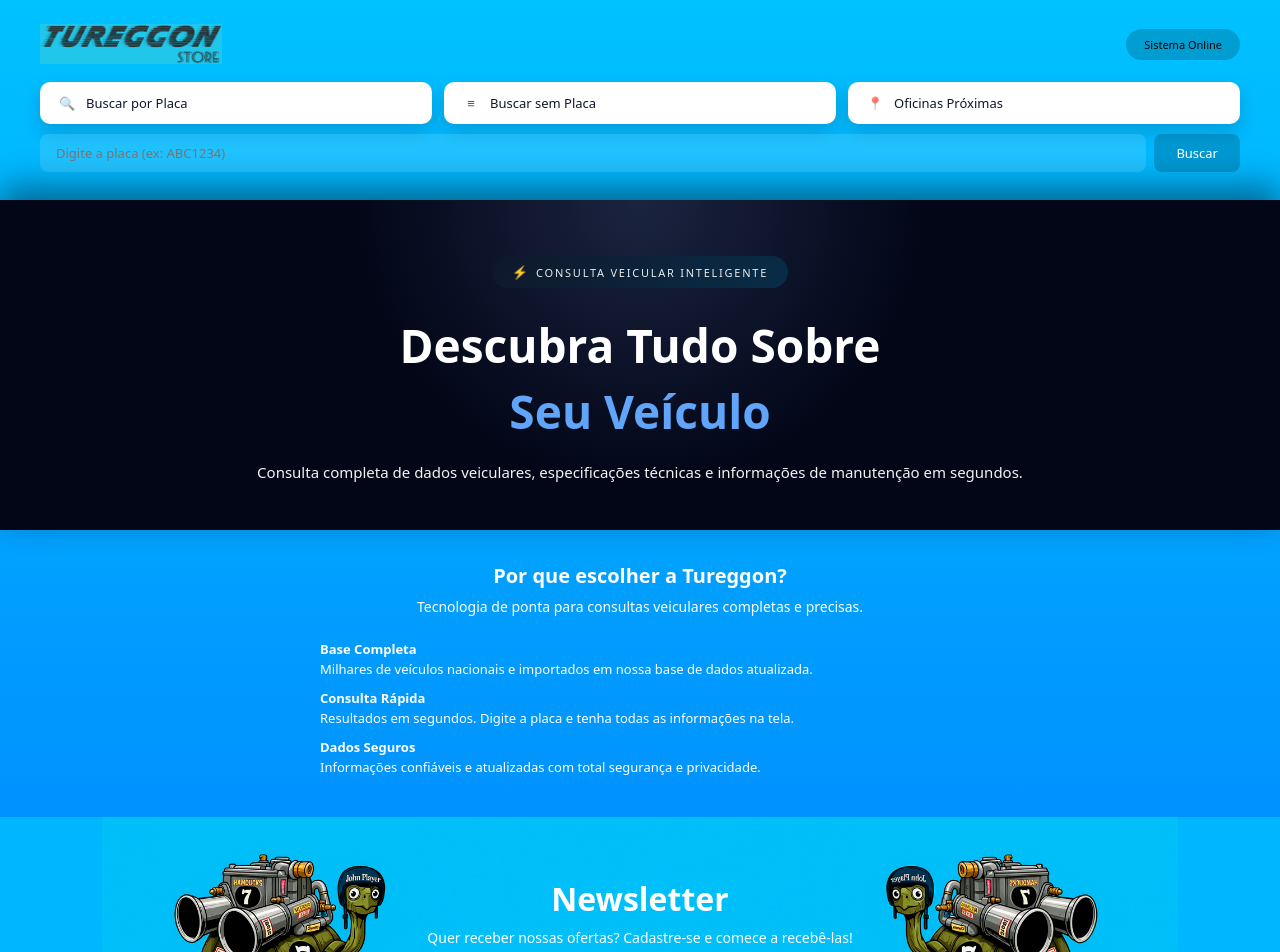
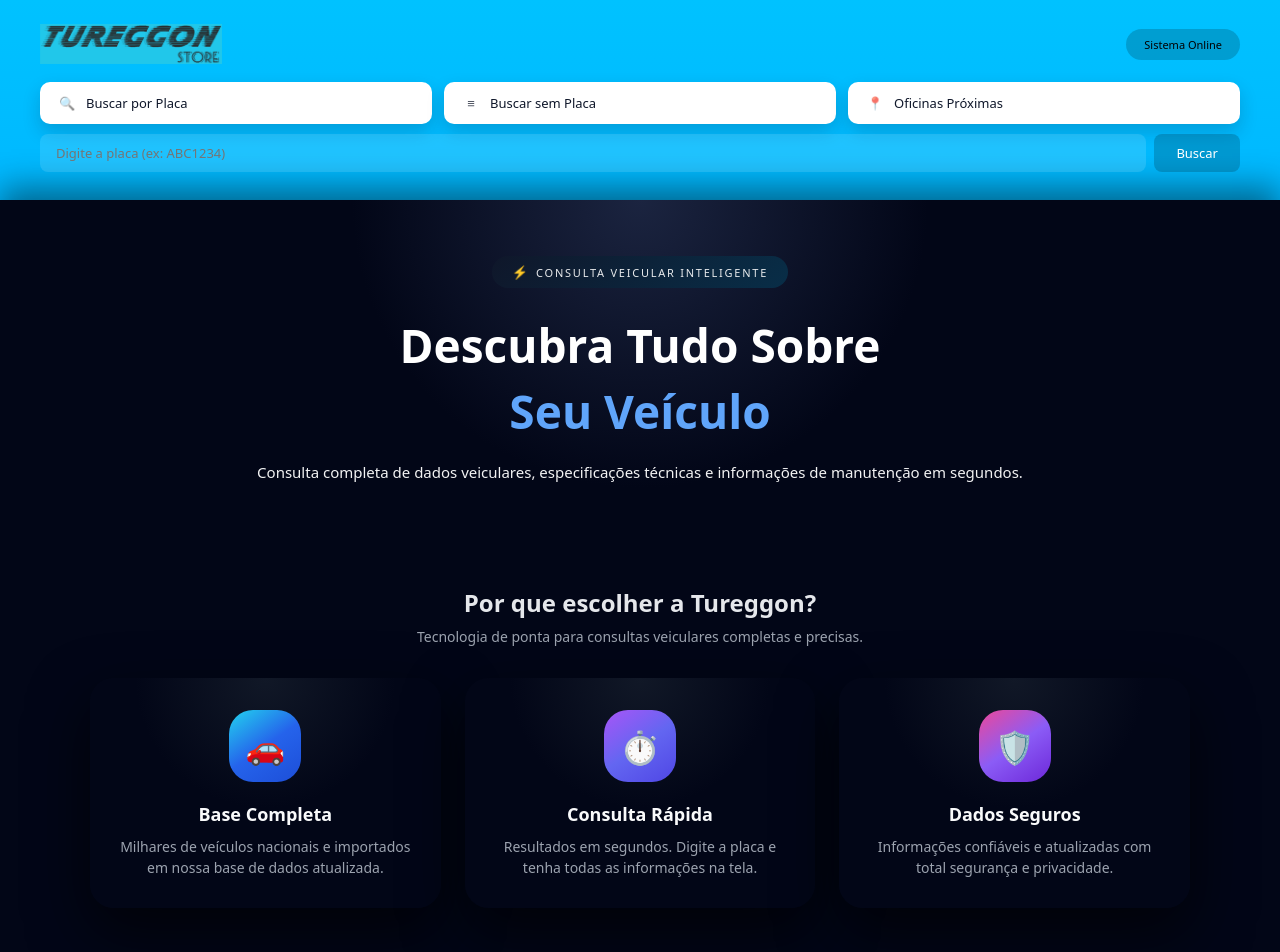
Before and after one commit to joao6861/novo-app, a Next.js app: page / in a window 1280 px wide. Shown: the top 952 px of the page. Built offline with nearby package versions, Linux system fonts and the light colour scheme.

Commit message:
Update page.tsx

```diff
--- a/src/app/page.tsx
+++ b/src/app/page.tsx
@@ -154,40 +154,90 @@ const styles: { [key: string]: React.CSSProperties } = {
     marginRight: "auto",
   },
 
-  /* WHY SECTION */
+  /* SEÇÃO "POR QUE ESCOLHER" COM CARDS */
   whyOuter: {
-    padding: "32px 16px 40px",
+    backgroundColor: "#020617",
+    padding: "56px 16px 64px",
   },
   whyInner: {
     width: "100%",
     maxWidth: 1100,
     margin: "0 auto",
     textAlign: "center",
+    color: "#e5e7eb",
   },
   whyTitle: {
     marginTop: 0,
     marginBottom: 8,
-    fontSize: 20,
-    fontWeight: 600,
+    fontSize: 24,
+    fontWeight: 700,
   },
   whySub: {
     marginTop: 0,
-    marginBottom: 24,
+    marginBottom: 32,
     fontSize: 14,
+    color: "#9ca3af",
   },
-  whyBlock: {
-    maxWidth: 640,
-    margin: "0 auto",
-    textAlign: "left",
+  featureGrid: {
+    display: "grid",
+    gridTemplateColumns: "repeat(3, minmax(0, 1fr))",
+    gap: 24,
+  },
+  featureCard: {
+    background:
+      "radial-gradient(circle at top, #111827 0%, #020617 45%, #020617 100%)",
+    borderRadius: 24,
+    padding: "32px 28px 30px",
+    boxShadow: "0 24px 60px rgba(0,0,0,0.65)",
+    border: "1px solid rgba(148,163,184,0.12)",
+    textAlign: "center",
+  },
+  featureIconWrap: {
+    width: 72,
+    height: 72,
+    margin: "0 auto 20px",
+    borderRadius: 24,
+    background:
+      "linear-gradient(145deg, #22d3ee 0%, #2563eb 50%, #1d4ed8 100%)",
+    display: "flex",
+    alignItems: "center",
+    justifyContent: "center",
+  },
+  featureIconWrapPurple: {
+    width: 72,
+    height: 72,
+    margin: "0 auto 20px",
+    borderRadius: 24,
+    background:
+      "linear-gradient(145deg, #a855f7 0%, #6366f1 50%, #4f46e5 100%)",
+    display: "flex",
+    alignItems: "center",
+    justifyContent: "center",
+  },
+  featureIconWrapPink: {
+    width: 72,
+    height: 72,
+    margin: "0 auto 20px",
+    borderRadius: 24,
+    background:
+      "linear-gradient(145deg, #ec4899 0%, #8b5cf6 50%, #6d28d9 100%)",
+    display: "flex",
+    alignItems: "center",
+    justifyContent: "center",
+  },
+  featureIcon: {
+    fontSize: 32,
+  },
+  featureTitle: {
+    fontSize: 18,
+    fontWeight: 700,
+    marginBottom: 10,
+    color: "#f9fafb",
+  },
+  featureText: {
+    fontSize: 14,
+    color: "#9ca3af",
     lineHeight: 1.5,
-    fontSize: 13,
-  },
-  whyItemTitle: {
-    margin: "10px 0 0 0",
-    fontWeight: 700,
-  },
-  whyItemText: {
-    margin: 0,
   },
 
   /* NEWSLETTER (BANNER TARTARUGAS) */
@@ -239,7 +289,7 @@ const styles: { [key: string]: React.CSSProperties } = {
     cursor: "pointer",
   },
 
-  /* FOOTER - SIMPLIFICADO (SEM AS ABAS) */
+  /* FOOTER SIMPLIFICADO */
   footerOuter: {
     backgroundColor: "#000000",
     color: "#ffffff",
@@ -375,7 +425,7 @@ export default function Home() {
         </div>
       </section>
 
-      {/* POR QUE ESCOLHER A TUREGGON */}
+      {/* POR QUE ESCOLHER A TUREGGON (CARDS) */}
       <section style={styles.whyOuter}>
         <div style={styles.whyInner}>
           <h2 style={styles.whyTitle}>Por que escolher a Tureggon?</h2>
@@ -383,24 +433,39 @@ export default function Home() {
             Tecnologia de ponta para consultas veiculares completas e precisas.
           </p>
 
-          <div style={styles.whyBlock}>
-            <p style={styles.whyItemTitle}>Base Completa</p>
-            <p style={styles.whyItemText}>
-              Milhares de veículos nacionais e importados em nossa base de dados
-              atualizada.
+          <div style={styles.featureGrid}>
+            <div style={styles.featureCard}>
+              <div style={styles.featureIconWrap}>
+                <span style={styles.featureIcon}>🚗</span>
+              </div>
+              <h3 style={styles.featureTitle}>Base Completa</h3>
+              <p style={styles.featureText}>
+                Milhares de veículos nacionais e importados em nossa base de
+                dados atualizada.
               </p>
+            </div>
 
-            <p style={styles.whyItemTitle}>Consulta Rápida</p>
-            <p style={styles.whyItemText}>
+            <div style={styles.featureCard}>
+              <div style={styles.featureIconWrapPurple}>
+                <span style={styles.featureIcon}>⏱️</span>
+              </div>
+              <h3 style={styles.featureTitle}>Consulta Rápida</h3>
+              <p style={styles.featureText}>
                 Resultados em segundos. Digite a placa e tenha todas as
                 informações na tela.
               </p>
+            </div>
 
-            <p style={styles.whyItemTitle}>Dados Seguros</p>
-            <p style={styles.whyItemText}>
+            <div style={styles.featureCard}>
+              <div style={styles.featureIconWrapPink}>
+                <span style={styles.featureIcon}>🛡️</span>
+              </div>
+              <h3 style={styles.featureTitle}>Dados Seguros</h3>
+              <p style={styles.featureText}>
                 Informações confiáveis e atualizadas com total segurança e
                 privacidade.
               </p>
+            </div>
           </div>
         </div>
       </section>
```
Lines whose indentation alone changed are shown as unchanged.
